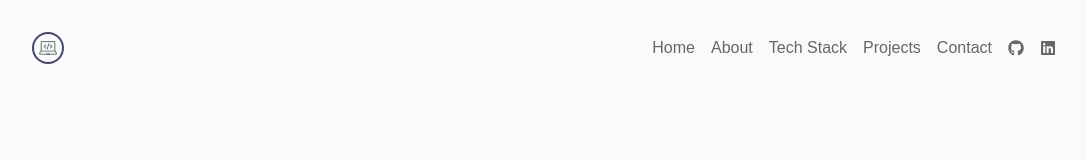
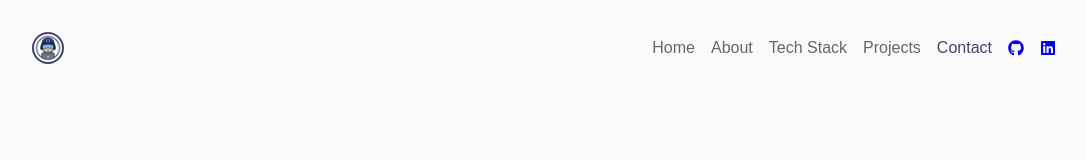
Before and after one commit to augustoaccorsi/portifolio, a React (Vite) app in the folder my-portfolio/: page /contact in a window 1280 px wide. Shown: the top 160 px of the page, without its empty margins (96-1182 px from the left). Built offline with nearby package versions, Linux system fonts and the light colour scheme; no server answers.

Commit message:
Add location to map pages

```diff
--- a/my-portfolio/package.json
+++ b/my-portfolio/package.json
@@ -28,6 +28,6 @@
     "eslint-plugin-react-hooks": "^5.2.0",
     "eslint-plugin-react-refresh": "^0.4.20",
     "globals": "^16.3.0",
-    "vite": "^7.1.2"
+    "vite": "^5.4.0"
   }
 }
--- a/my-portfolio/src/components/Header/index.jsx
+++ b/my-portfolio/src/components/Header/index.jsx
@@ -1,10 +1,22 @@
-import { HeaderContainer, NavButtons, Logo } from './styles';
-import { FaGithub, FaLinkedin } from "react-icons/fa";
-import { Outlet } from 'react-router-dom';
-import { PortifolioContext } from '../../context/PortifolioContext';
+import {
+    HeaderContainer,
+    NavButtons,
+    Logo,
+    Link,
+    SelectedLink,
+    Icon,
+} from './styles';
+import { FaGithub, FaLinkedin } from 'react-icons/fa';
+import { Outlet, useLocation } from 'react-router-dom';
 import { NavLink } from 'react-router-dom';
 
 const Header = () => {
+    const location = useLocation();
+
+    const isActiveRoute = (path) => {
+        return location.pathname === path;
+    };
+
     return (
         <>
             <header>
@@ -12,47 +24,64 @@ const Header = () => {
                     <div>
                         <NavLink to="/">
                             <Logo /* TODO: change the logo*/>
-                                <img src="logo2.png" alt="logo" />
+                                <img src="logo.png" alt="Portfolio Logo" />
                             </Logo>
                         </NavLink>
                         <div>
                             <NavButtons>
                                 <NavLink to="/">
-                                    <a>
-                                        Home
-                                    </a>
+                                    {isActiveRoute('/') ? (
+                                        <SelectedLink>Home</SelectedLink>
+                                    ) : (
+                                        <Link>Home</Link>
+                                    )}
                                 </NavLink>
                                 <NavLink to="/about">
-                                    <a>
-                                        About
-                                    </a>
+                                    {isActiveRoute('/about') ? (
+                                        <SelectedLink>About</SelectedLink>
+                                    ) : (
+                                        <Link>About</Link>
+                                    )}
                                 </NavLink>
                                 <NavLink to="/techStack">
-                                    <a>
-                                        Tech Stack
-                                    </a>
+                                    {isActiveRoute('/techStack') ? (
+                                        <SelectedLink>Tech Stack</SelectedLink>
+                                    ) : (
+                                        <Link>Tech Stack</Link>
+                                    )}
                                 </NavLink>
                                 <NavLink to="/projects">
-                                    <a>
-                                        Projects
-                                    </a>
+                                    {isActiveRoute('/projects') ? (
+                                        <SelectedLink>Projects</SelectedLink>
+                                    ) : (
+                                        <Link>Projects</Link>
+                                    )}
                                 </NavLink>
                                 <NavLink to="/contact">
-                                    <a>
-                                        Contact
-                                    </a>
+                                    {isActiveRoute('/contact') ? (
+                                        <SelectedLink>Contact</SelectedLink>
+                                    ) : (
+                                        <Link>Contact</Link>
+                                    )}
                                 </NavLink>
                                 <NavLink
                                     to="https://github.com/augustoaccorsi"
                                     target="_blank"
-                                    rel="noopener noreferrer">
-                                    <FaGithub />
+                                    rel="noopener noreferrer"
+                                >
+                                    <Icon>
+                                        <FaGithub />
+                                    </Icon>
                                 </NavLink>
                                 <NavLink
                                     to="https://www.linkedin.com/in/augusto-accorsi/"
                                     target="_blank"
-                                    rel="noopener noreferrer">
-                                    <FaLinkedin />
+                                    rel="noopener noreferrer"
+                                >
+                                    <Icon>
+                                        {' '}
+                                        <FaLinkedin />
+                                    </Icon>
                                 </NavLink>
                             </NavButtons>
                         </div>
--- a/my-portfolio/src/components/Header/styles.js
+++ b/my-portfolio/src/components/Header/styles.js
@@ -2,7 +2,7 @@ import styled from 'styled-components';
 
 export const HeaderContainer = styled.div`
     margin-top: 2rem;
-    margin-bottom: 3rem;;
+    margin-bottom: 3rem;
 
     div {
         display: flex;
@@ -20,7 +20,6 @@ export const NavButtons = styled.div`
         border: none;
         border-radius: 8px;
         text-decoration: none;
-        color: ${(props) => props.theme['gray']};
 
         display: flex;
         align-items: center;
@@ -40,4 +39,31 @@ export const Logo = styled.div`
         border-color: ${(props) => props.theme['text']};
         border: 2px solid ${(props) => props.theme['text']};
     }
+    &:hover {
+        cursor: pointer;
+        color: ${(props) => props.theme['button-hover']};
+    }
 `;
+
+export const Link = styled.a`
+    color: ${(props) => props.theme['gray']};
+    &:hover {
+        cursor: pointer;
+        color: ${(props) => props.theme['button-hover']};
+    }
+`;
+
+export const SelectedLink = styled.a`
+    color: ${(props) => props.theme['text']};
+    &:hover {
+        cursor: pointer;
+        color: ${(props) => props.theme['button-hover']};
+    }
+`;
+
+export const Icon = styled.div`
+    &:hover {
+        cursor: pointer;
+        color: ${(props) => props.theme['button-hover']};
+    }
+`;
--- a/my-portfolio/src/context/PortifolioContext.jsx
+++ b/my-portfolio/src/context/PortifolioContext.jsx
@@ -1,4 +1,4 @@
-import React, { createContext, useEffect, useState } from 'react';
+import React, { createContext, useEffect, useState, useMemo } from 'react';
 import { API } from '../lib/axios';
 
 // eslint-disable-next-line react-refresh/only-export-components
@@ -6,18 +6,36 @@ export const PortifolioContext = createContext({});
 
 const PortifolioContextProvider = (props) => {
     const [projects, setProjects] = useState([]);
+    const [loading, setLoading] = useState(true);
+    const [error, setError] = useState(null);
 
     const fetchProjects = async () => {
-        const response = await API.get('/repos?sort=updated&direction=desc');
-        setProjects(response.data);
+        try {
+            setLoading(true);
+            setError(null);
+            const response = await API.get('/repos?sort=updated&direction=desc');
+            setProjects(response.data);
+        } catch (err) {
+            setError('Failed to fetch projects');
+            console.error('Error fetching projects:', err);
+        } finally {
+            setLoading(false);
+        }
     };
 
     useEffect(() => {
         fetchProjects();
     }, []);
 
+    const contextValue = useMemo(() => ({
+        projects,
+        loading,
+        error,
+        refetchProjects: fetchProjects
+    }), [projects, loading, error]);
+
     return (
-        <PortifolioContext.Provider value={{ projects }}>
+        <PortifolioContext.Provider value={contextValue}>
             {props.children}
         </PortifolioContext.Provider>
     );
--- a/my-portfolio/src/styles/theme/default.js
+++ b/my-portfolio/src/styles/theme/default.js
@@ -19,6 +19,7 @@ export const defaultTheme = {
 
     'background-hover': '#e2d5d57b',
     white: '#FFFFFF',
+    'button-hover': '#0366d6',
 
     //using
     gray: '#666666',
```
Also changed, not shown: my-portfolio/src/utils/Constants.js (added, +11 -0 lines), 1 other file (tests, documents, lock files or other folders).
